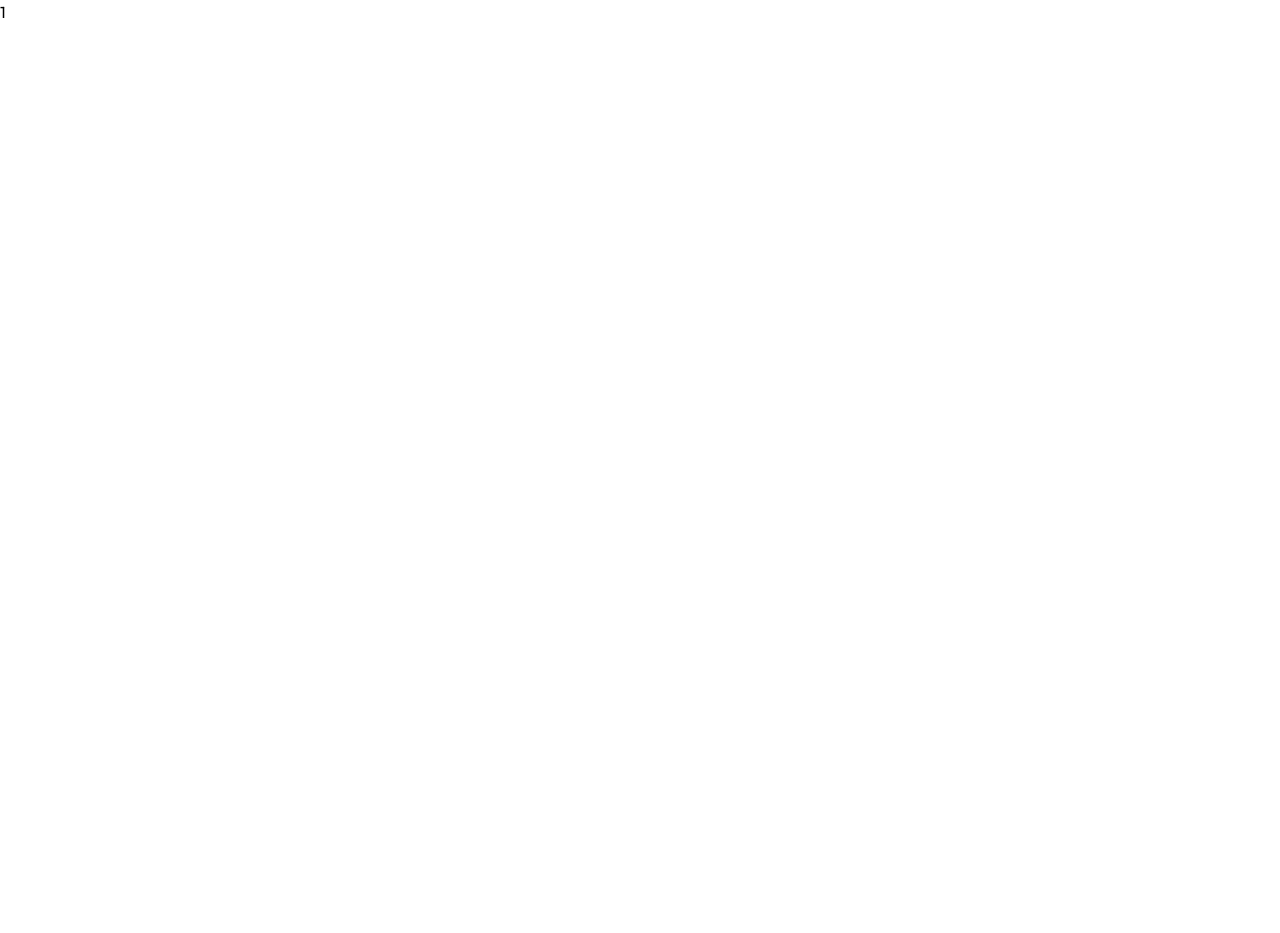
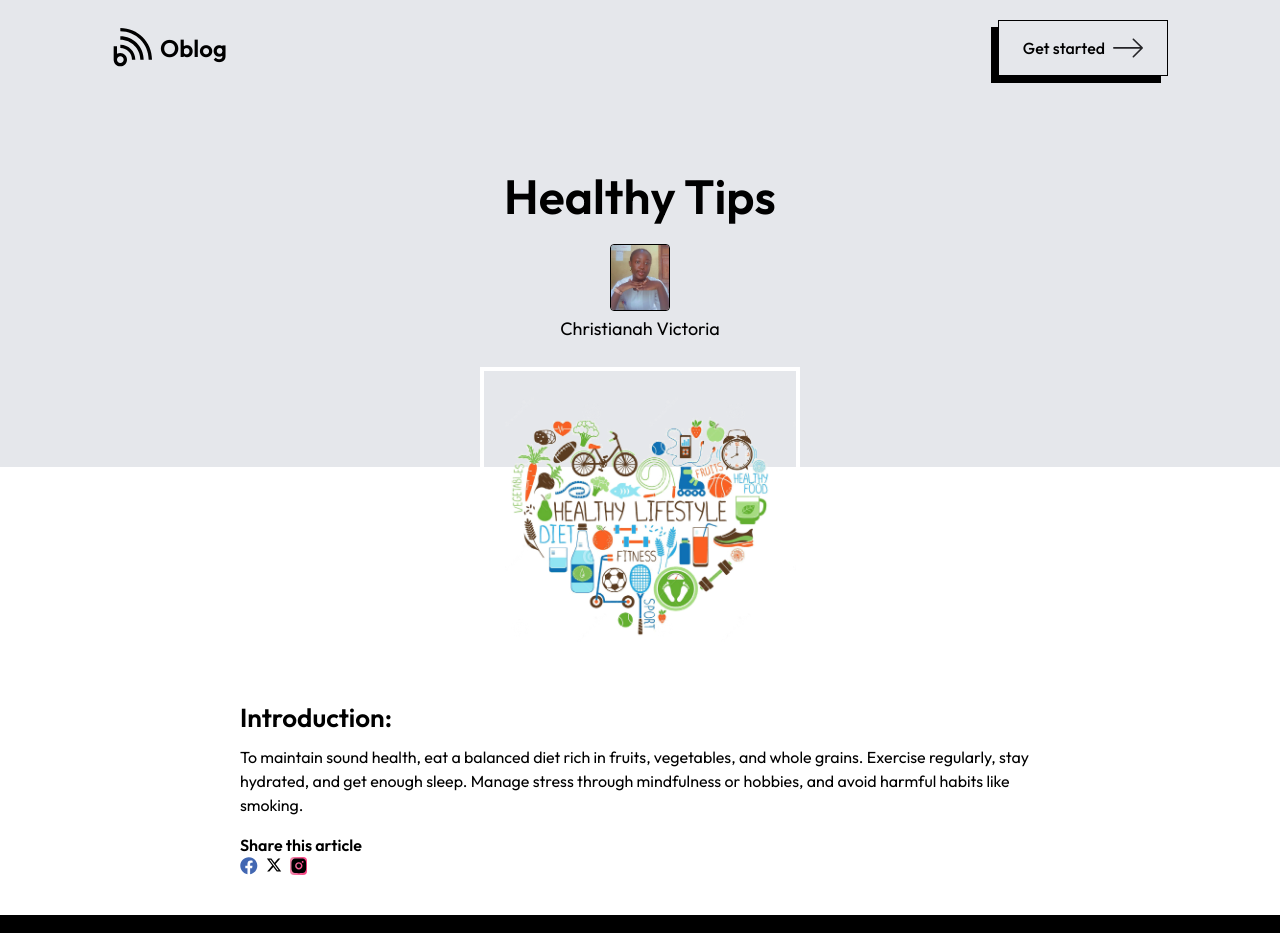
Before and after one commit to OjeeAfolabi/oblog, a Next.js app: page /blogs/1 in a window 1280 px wide. Shown: the top 933 px of the page. Before the commit the page ends 800 px from the top, so only its background shows below. Built offline with nearby package versions, Linux system fonts and the light colour scheme.

Commit message:
finished frontend UIs and functionality

```diff
--- /dev/null
+++ b/app/api/blog/route.js
@@ -0,0 +1,25 @@
+import { ConnectDB } from "@/lib/config/db";
+import { writeFile } from "fs/promises";
+const { NextResponse } = require("next/server");
+
+const LoadDb = async () => {
+  await ConnectDB();
+};
+LoadDb();
+
+export async function POST(request) {
+  const FormData = await request.FormData();
+  const TimeStamp = Date.now();
+  const image = FormData.get("image");
+  const imageByte = await image.arrayBuffer();
+  const Buffer = Buffer.from(imageByte);
+  const Path = `./public/${TimeStamp}_${image.name}`;
+  await writeFile(Path, Buffer);
+  const imgUrl = `/${TimeStamp}_${image.name}`;
+  console.log(imgUrl);
+  return NextResponse.json({ imgUrl });
+}
+
+export async function GET(request) {
+  return NextResponse.json({ msg: "API working" });
+}
--- a/app/blogs/[id]/page.jsx
+++ b/app/blogs/[id]/page.jsx
@@ -1,11 +1,83 @@
-"use client"
-import React, { useState } from 'react'
+/* eslint-disable react-hooks/exhaustive-deps */
+"use client";
+import { FaXTwitter } from "react-icons/fa6";
+import { FaFacebook } from "react-icons/fa";
+import { RiInstagramFill } from "react-icons/ri";
+import { assets, blog_data } from "@/Assets/assets";
+import Image from "next/image";
+import React, { useEffect, useState } from "react";
+import Footer from "@/components/Footer";
+import Link from "next/link";
 
-const page = ({params}) => {
-    const [data, setData]= useState(null)
-  return (
-    <div>{params.id}</div>
-  )
-}
+const Page = ({ params }) => {
+  const [data, setData] = useState(null);
+  const fetchBlogData = () => {
+    for (let i = 0; i < blog_data.length; i++) {
+      if (params.id * 1 === blog_data[i].id) {
+        setData(blog_data[i]);
+        break;
+      }
+    }
+  };
 
-export default page
+  useEffect(() => {
+    fetchBlogData();
+  }, []);
+
+  return data ? (
+    <>
+      <div className="bg-gray-200 py-5 px-5 md:px-12 lg:px-28">
+        <div className="flex justify-between items-center">
+          <Link href={"/"}>
+            <div className="flex items-center justify-center gap-2">
+              <Image src={assets.logo} width={40} alt="" />
+              <h1 className="text-[1.5rem] font-semibold">Oblog</h1>
+            </div>
+          </Link>
+          <button className="flex items-center gap-2 font-medium py-1 px-3 sm:py-3 sm:px-6 border border-black shadow-[-7px_7px_0px_#000000]">
+            Get started{" "}
+            <Image src={assets.rightarrow} className="w-[30px]" alt="" />
+          </button>
+        </div>
+        <div className="text-center my-24">
+          <h1 className="text-2xl sm:text-5xl font-semibold max-w-[700px] mx-auto">
+            {data.title}
+          </h1>
+          <p className="font-semibold mx-auto">{data.subcategory}</p>
+          <Image
+            className="mx-auto mt-6 border border-black rounded "
+            src={data.author_img}
+            width={60}
+            height={60}
+            alt=""
+          />
+          <p className="mt-1 pb-2 text-lg max-w-[740px] mx-auto">
+            {data.author}
+          </p>
+        </div>
+      </div>
+      <div className="mx-5 max-w-[800px] md:mx-auto mt-[-100px] mb-10">
+        <Image
+          className="mx-auto w-[20rem] border-4 border-white"
+          src={data.image}
+          width={1280}
+          height={720}
+          alt=""
+        />
+        <h1 className="my-8 mb-2 text-[26px] font-semibold">Introduction:</h1>
+        <p className="mb-4">{data.description}</p>
+        <p className="font-semibold">Share this article</p>
+        <div className="flex gap-2">
+          <FaFacebook className="text-[#4267b2] size-[1.1rem]" />
+          <FaXTwitter className="text-black " />
+          <RiInstagramFill className="bg-gradient-to-l from-[#f94081] via-[#f56096] to-[#ed8cab] size-[1.1rem] rounded" />
+        </div>
+      </div>
+      <Footer />
+    </>
+  ) : (
+    <></>
+  );
+};
+
+export default Page;
--- a/components/BlogItem.jsx
+++ b/components/BlogItem.jsx
@@ -6,10 +6,10 @@ import React from "react";
 
 const BlogItem = ({ title, category, description, image, subcategory, id }) => {
   return (
-    <div className=" w-[200px] md:w-[250px] lg:w-[250px] bg-white border border-black hover:shadow-[-7px_7px_0px_#000000] mb-[1rem] rounded-2xl">
+    <div className=" w-[200px] md:w-[250px] lg:w-[250px] bg-white border border-black hover:shadow-[-7px_7px_0px_#000000] mb-[1rem] ">
       <Link href={`/blogs/${id}`}>
       <Image
-        className="inherit h-[200px] border border-black rounded-2xl"
+        className="inherit h-[200px] border border-black"
         src={image}
         alt=""
       />
--- /dev/null
+++ b/lib/config/db.js
@@ -0,0 +1,8 @@
+import mongoose from "mongoose";
+
+export const ConnectDB = async () => {
+  await mongoose.connect(
+    "mongodb+srv://Oblog:Jayson931005@cluster0.9hram.mongodb.net/oblog"
+  );
+  console.log("DB connected");
+};
--- a/package.json
+++ b/package.json
@@ -9,10 +9,13 @@
     "lint": "next lint"
   },
   "dependencies": {
+    "axios": "^1.7.7",
+    "mongoose": "^8.7.3",
     "next": "14.2.15",
     "react": "^18",
     "react-dom": "^18",
-    "react-icons": "^5.3.0"
+    "react-icons": "^5.3.0",
+    "react-toastify": "^10.0.6"
   },
   "devDependencies": {
     "eslint": "^8",
```
Also changed, not shown: lib/models/BlogModel.js (added, +37 -0 lines), app/layout.js (renamed from app/layout.jsx), app/page.js (renamed from app/page.jsx), 1 other file (tests, documents, lock files or other folders).
